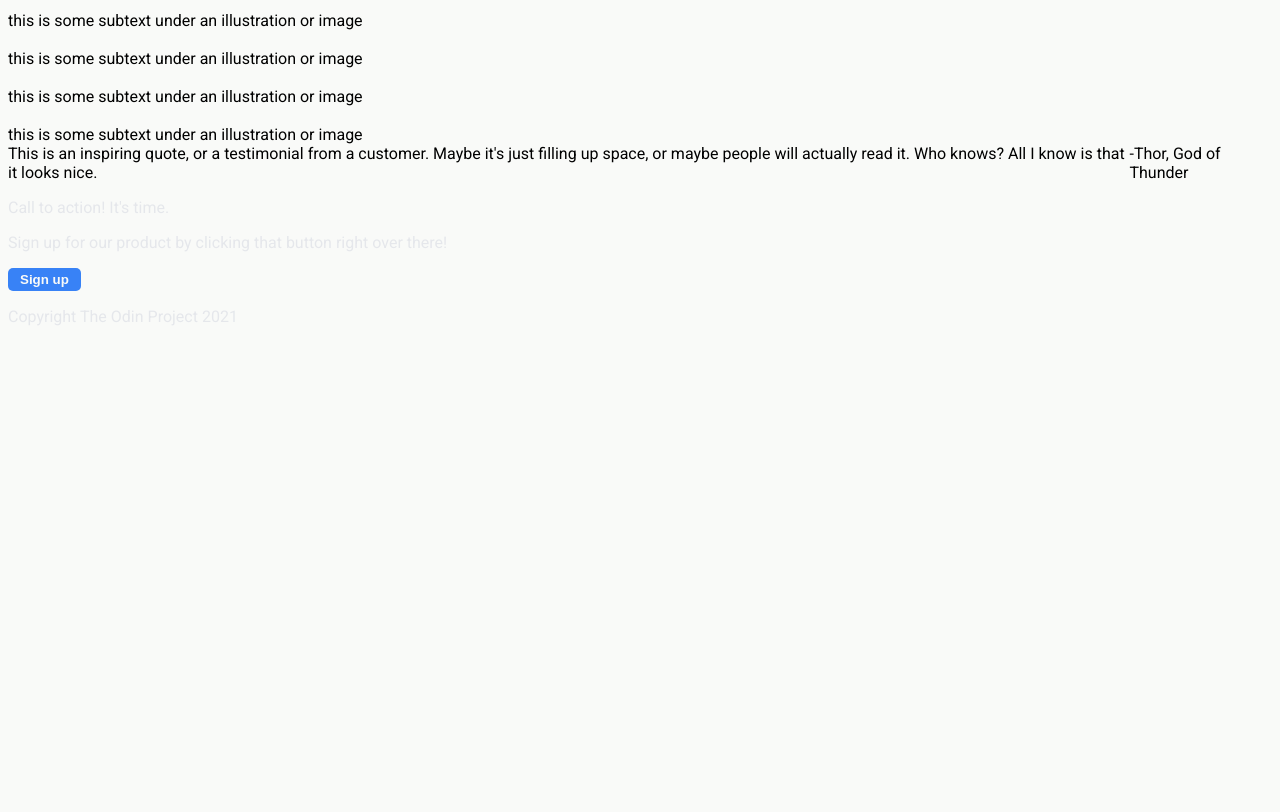
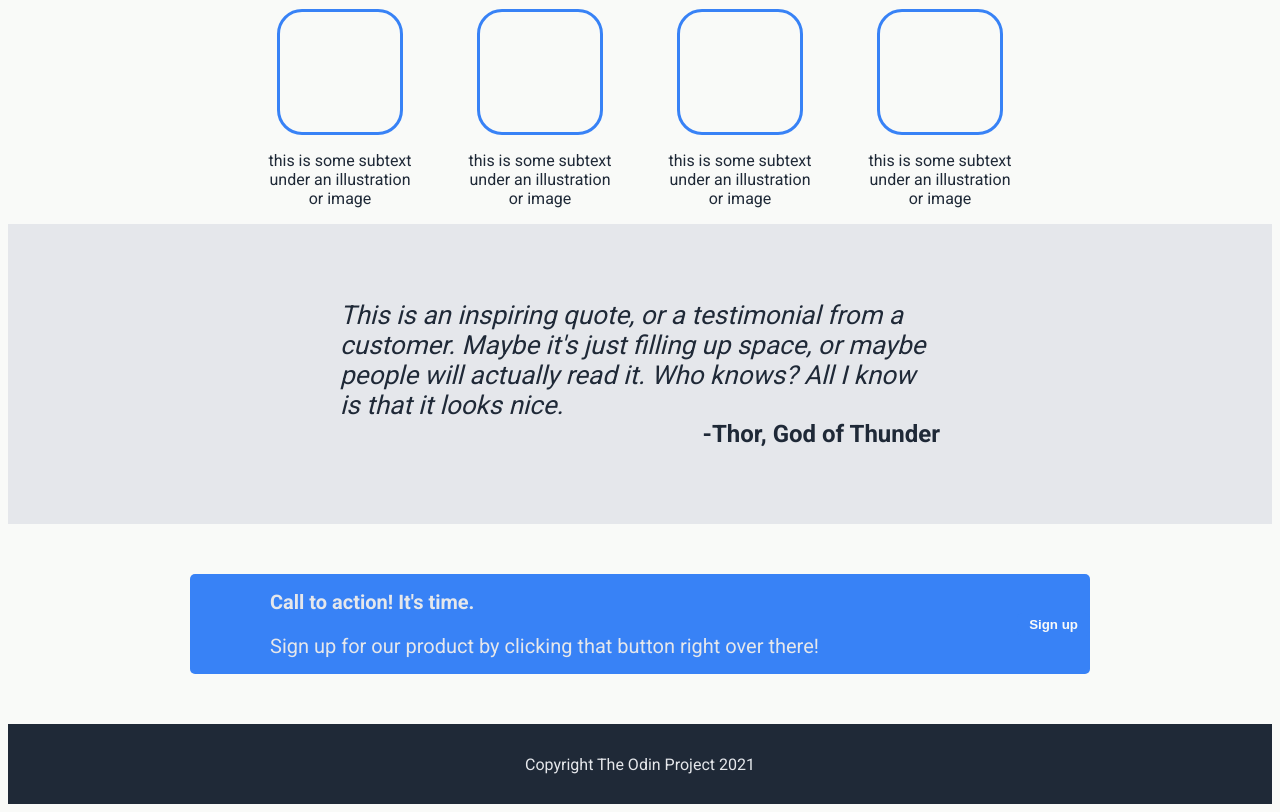
Before and after one commit to kieswetter-hub/landing-page, a plain HTML site: page index.html in a window 1280 px wide. Shown: the part 464-1276 px from the top of the page. Before the commit the page ends 814 px from the top, so only its background shows below. Drawn offline with Linux system fonts and the light colour scheme.

Commit message:
styled content section

```diff
--- a/index.html
+++ b/index.html
@@ -36,35 +36,45 @@
     </div>
 
     <div class ="container-content">
+    <div class ="content">
         <h2>Some random information.</h2>
+        <div class = "content-cards">
             <div class="card">
-                <img src="">
-                <div class="text">this is some subtext under an illustration or image</div>
+                <div class="placeholder"></div>
+                <p>this is some subtext under an illustration or image</p>
             </div>
             <div class="card">
-                <img src="">
-                <div class="text">this is some subtext under an illustration or image</div>
+                <div class="placeholder"></div>
+                <p>this is some subtext under an illustration or image</p>
             </div>
             <div class="card">
-                <img src="">
-                <div class="text">this is some subtext under an illustration or image</div>
+                <div class="placeholder"></div>
+                <p>this is some subtext under an illustration or image</p>
             </div>
             <div class="card">
-                <img src="">
-                <div class="text">this is some subtext under an illustration or image</div>
+                <div class="placeholder"></div>
+                <p>this is some subtext under an illustration or image</p>
             </div>
         </div>
     </div>
+    </div>
 
     <div class="container-quote">
+    <div class="quote">
         <div class="quote-text">This is an inspiring quote, or a testimonial from a customer. Maybe it's just filling up space, or maybe people will actually read it. Who knows? All I know is that it looks nice.</div>
         <div class="source">-Thor, God of Thunder</div>
     </div>
+    </div>
+
 
     <div class="content-signup">
-        <p>Call to action! It's time.</p>
+    <div class="signupbar">
+        <div class="signuptext">
+        <p><strong>Call to action! It's time.</strong></p>
         <p>Sign up for our product by clicking that button right over there!</p>
+        </div>
         <button class="signup">Sign up</button>
+    </div>
     </div>
 
     <div class="footer">
--- a/style/style.css
+++ b/style/style.css
@@ -20,18 +20,22 @@ p {
 
 
 /** header styles **/
-.container-header, .header, .container-intro, .intro {
+.container-header, .header, .container-intro, .intro , .footer {
     background-color: #1F2937;
 }
 
-.header, .intro {
+.header, .intro, .content, .quote, .signupbar {
     display: flex;
     margin: 0;
-    height: 80px;
+    height: 300px;
     width: 900px;
     margin: auto;
     justify-content: space-between;
     align-items: center;
+}
+
+.header, .footer {
+    height: 80px;
 }
 
 .left-links, .right-links {
@@ -106,8 +110,100 @@ button {
 .container-content {
     display: flex;
     flex-direction: column;
+    justify-content: space-between;
+    height: 300px;
 }
+
+h2 {
+font-size: 30px;
+}
+.content {
+    display: flex;
+    flex-direction: column;
+    justify-content: space-between;
+}
+
+.card * {
+    color:  #1F2937;
+    text-align: center;
+}
+
+.placeholder {
+    border: 3px solid #3882F6;
+    border-radius: 25px;
+    width: 120px;
+    height: 120px;
+}
+
+.card {
+    display: flex;
+    flex-direction: column;
+    justify-content: center;
+    align-items: center;
+    width: 150px;
+    flex-wrap: wrap;
+}
+
+.content-cards {
+    display: flex;
+    gap: 50px;
+]}
+
+
+
+
 /* quote section */
 .container-quote {
     display: flex;
+    background-color: #E5E7EB;
 }
+
+.quote {
+    display: flex;
+    flex-direction: column;
+    justify-content: center;
+    flex-basis: 600px;
+    font-size: 26px;
+    font-style: italic;
+    color: #1F2937;
+    font-weight: lighter;
+}
+
+.source {
+    display: flex;
+    font-weight: bold;
+    font-style: normal;
+    font-size: 24px;
+    align-self:last baseline;
+
+}
+
+
+/* signup bar */
+
+.content-signup {
+    height: 200px;
+    display: flex;
+    align-items: center;
+}
+
+.signupbar {
+    display: flex;
+    background-color: #3882F6;
+    height: 100px;
+    border-radius: 5px;
+}
+
+.signuptext {
+    padding: 80px;
+    font-size: 20px;
+    gap: 10px;
+}
+
+/* footer */
+
+.footer {
+    display: flex;
+    justify-content: center;
+    align-items: center;
+}
```
